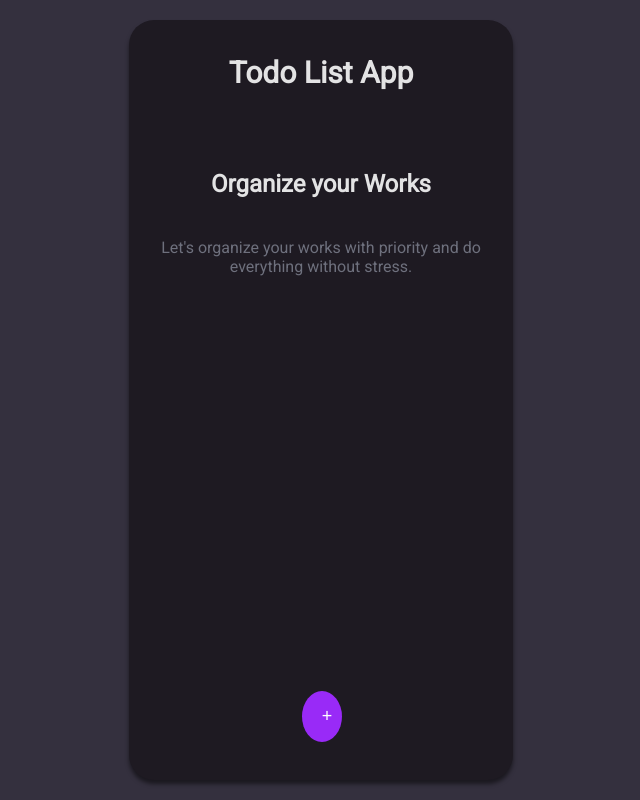
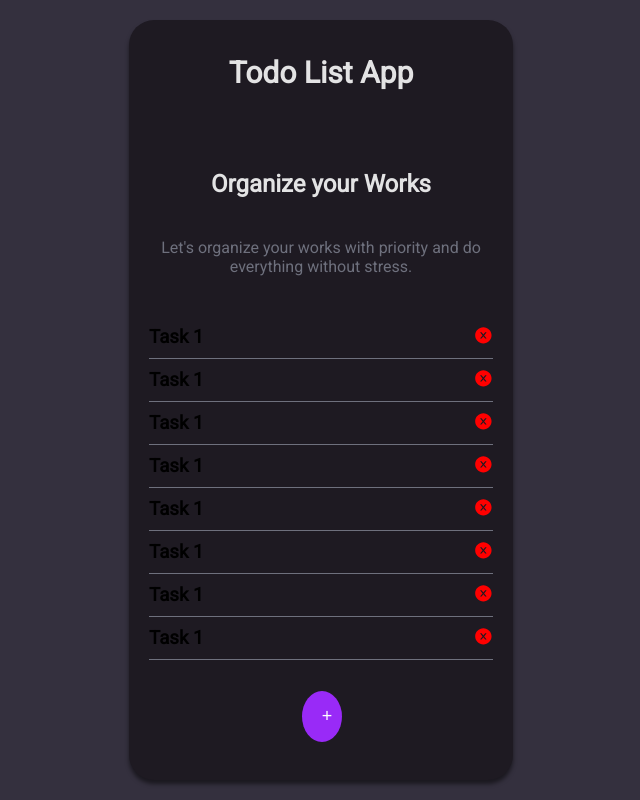
Before and after one commit to devsfer1/Todo-App, a React (Create React App) app: page / in a window 1280 px wide. Shown: the whole page, without its empty margins (319-959 px from the left). Built offline with nearby package versions, Linux system fonts and the light colour scheme; the HTML template or start-up script is replaced by a standard one.

Commit message:
stylized todo

```diff
--- a/src/App.js
+++ b/src/App.js
@@ -2,7 +2,8 @@ import { useState } from 'react';
 import ReactCardFlip from 'react-card-flip';
 import Home from './components/Home';
 import Button from './components/Button';
-import ShowAddTask from './components/ShowAddTask';
+import AddTodo from './components/AddTodo';
+import Todo from './components/Todo';
 
 function App() {
   const [isFlipped, setIsFlipped] = useState(false);
@@ -14,11 +15,14 @@ function App() {
   return (
     <ReactCardFlip isFlipped={isFlipped} flipDirection="horizontal">
       <div className="container" >
-        <Home />
+        <Home>
+
+        </Home>
+        <Todo />
         <Button title="+" btnClass="btn btn-front" onHandleClick={handleClick} />
       </div>
       <div className="container">
-        <ShowAddTask />
+        <AddTodo />
         <Button title="x" btnClass="btn btn-back" onHandleClick={handleClick} />
       </div>
     </ReactCardFlip>
--- /dev/null
+++ b/src/components/AddTodo.js
@@ -0,0 +1,28 @@
+import { useState } from 'react';
+
+function AddTodo({ onAdd }) {
+  const [text, setText] = useState('');
+
+  const onSubmit = (e) => {
+    e.preventDefault();
+
+    if(!text) {
+      alert('Please enter a valid Todo');
+    }
+
+    onAdd({text});
+  }
+
+
+  return (
+    <form className="add-form" onSubmit={onSubmit}>
+      <div className="form-item">
+        <label className="form-title">Enter your Todo below</label>
+        <input type="text" value={text} placeholder="Type your todo..." className="form-input" onChange={(e) => setText(e.target.value)}></input>
+      </div>
+      <input type="submit" value="Add Todo" className="form-btn"></input>
+    </form>
+  )
+}
+
+export default AddTodo
--- a/src/components/ShowAddTask.js
+++ /dev/null
@@ -1,14 +0,0 @@
-
-function ShowAddTask() {
-  return (
-    <form className="add-form">
-      <div className="form-item">
-        <label className="form-title">Enter your Todo below</label>
-        <input type="text" placeholder="Type your todo..." className="form-input"></input>
-      </div>
-      <input type="submit" value="Add Todo" className="form-btn"></input>
-    </form>
-  )
-}
-
-export default ShowAddTask
--- /dev/null
+++ b/src/components/Todo.js
@@ -0,0 +1,34 @@
+import { AiFillCloseCircle } from 'react-icons/ai';
+
+const Todo = () => {
+  return (
+    <div className="todo-container">
+      <div className="todo-item">
+        <h3 className="todo">Task 1<AiFillCloseCircle style={{color: 'red', cursor: 'pointer'}} /></h3>
+      </div>
+      <div className="todo-item">
+        <h3 className="todo">Task 1<AiFillCloseCircle style={{color: 'red', cursor: 'pointer'}} /></h3>
+      </div>
+      <div className="todo-item">
+        <h3 className="todo">Task 1<AiFillCloseCircle style={{color: 'red', cursor: 'pointer'}} /></h3>
+      </div>
+      <div className="todo-item">
+        <h3 className="todo">Task 1<AiFillCloseCircle style={{color: 'red', cursor: 'pointer'}} /></h3>
+      </div>
+      <div className="todo-item">
+        <h3 className="todo">Task 1<AiFillCloseCircle style={{color: 'red', cursor: 'pointer'}} /></h3>
+      </div>
+      <div className="todo-item">
+        <h3 className="todo">Task 1<AiFillCloseCircle style={{color: 'red', cursor: 'pointer'}} /></h3>
+      </div>
+      <div className="todo-item">
+        <h3 className="todo">Task 1<AiFillCloseCircle style={{color: 'red', cursor: 'pointer'}} /></h3>
+      </div>
+      <div className="todo-item">
+        <h3 className="todo">Task 1<AiFillCloseCircle style={{color: 'red', cursor: 'pointer'}} /></h3>
+      </div>
+    </div>
+  )
+}
+
+export default Todo
--- a/src/index.css
+++ b/src/index.css
@@ -49,6 +49,22 @@ body {
 .paragraph {
   color: #6E707D;
   text-align: center;
+  margin: 0 0 40px 0;
+}
+
+.todo {
+  display: flex;
+  justify-content: space-between;
+}
+
+.todo-container {
+  height: calc(100% - 20px);
+    overflow-y: auto;
+}
+
+.todo-item {
+  border-bottom: solid 1px #6E707D;
+  padding: 10px 0;
 }
 
 .btn {
```
Also changed, not shown: src/components/AddTask.js (deleted, +0 -14 lines), src/components/Todos.js (added).
